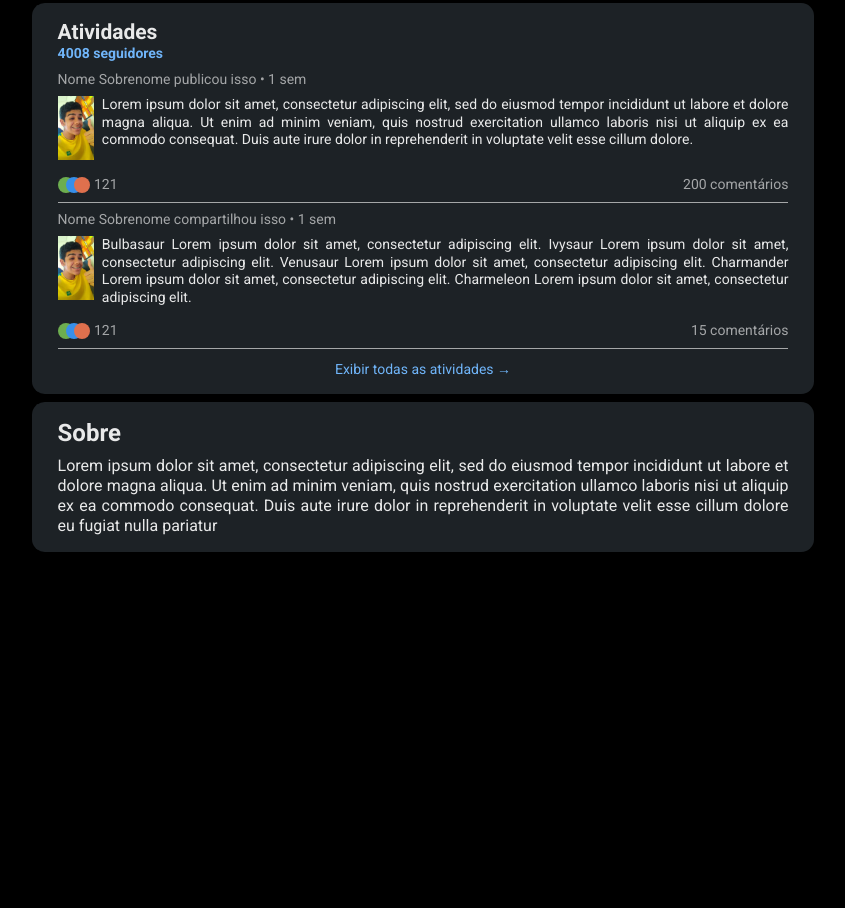
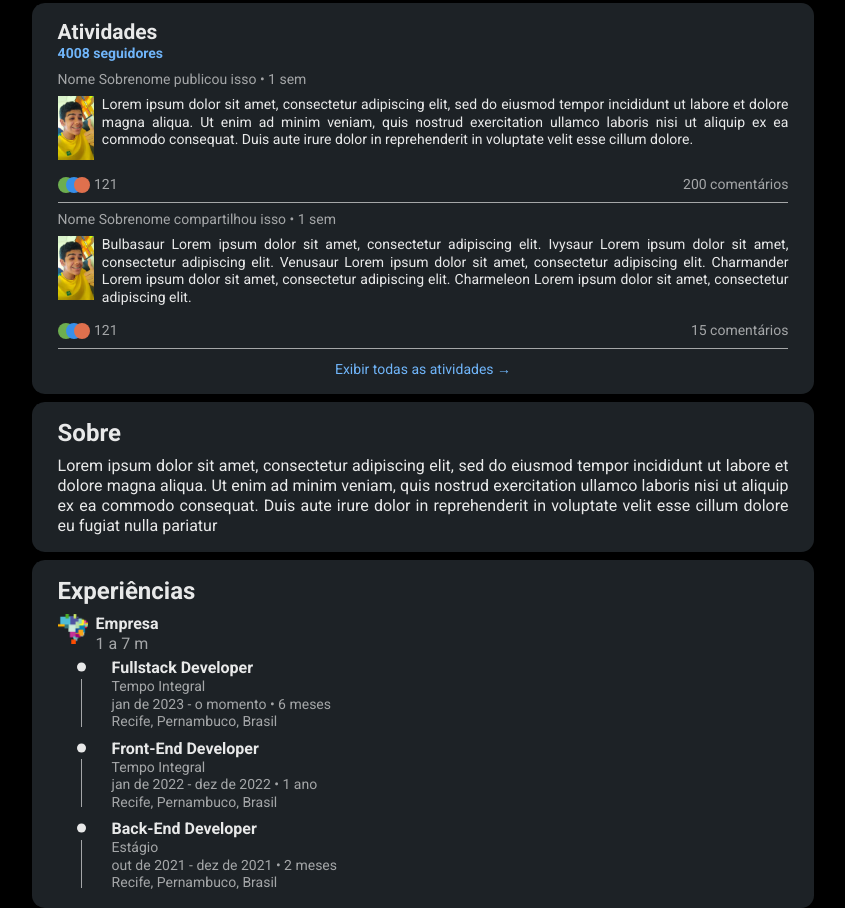
Before and after one commit to HenriqueChenWyden/Projeto7days-Linkedln, a plain HTML site: page index.html in a window 1280 px wide. Shown: the part 841-1749 px from the top of the page, without its empty margins (217-1062 px from the left). Before the commit the page ends 1393 px from the top, so only its background shows below. Drawn offline with nearby package versions, Linux system fonts and the light colour scheme.

Commit message:
experiencias section finished

```diff
--- /dev/null
+++ b/css/experiencias.css
@@ -0,0 +1,82 @@
+section.card.experiencias{
+    padding: 1rem 1.6rem;
+    font-size: 1rem;
+}
+
+.experiencia-item{
+    display: flex;
+    flex-direction: column;
+}
+
+.organizacao{
+    display: flex;
+    margin-top: 8px;
+}
+
+.organizacao img{
+    width: 30px;
+    height: 30px;
+    margin-right: 8px;
+}
+
+.organizacao>div{
+    display: flex;
+    flex-direction: column;
+    justify-content: center;
+}
+
+.organizacao>div>p{
+    font-weight: 600;
+    font-size: 16px;
+}
+
+.organizacao>div>span{
+    color: var(--texto-secundario);
+}
+
+li.cargo{
+    position: relative;
+    left: 54px;
+    display: flex;
+    flex-direction: column;
+    margin-top: 4px;
+}
+
+li.cargo h3{
+    font-size: 16px;
+    font-weight: 600;
+}
+
+li.cargo span{
+    font-size: 14px;
+    color: var(--texto-secundario);
+}
+
+li.cargo .tipo-emprego{
+    color: var(--texto-secundario);
+}
+
+li.cargo::before, li.cargo::after{
+    content: "";
+    position: absolute;
+    transform: translate(-35px, 50%);
+}
+
+li.cargo::before{
+    background-color: var(--texto-principal);
+    width: 9px;
+    height: 9px;
+    border-radius: 50%;
+}
+
+li.cargo::after{
+    background-color: var(--texto-secundario);
+    left: 4px;
+    top: -5%;
+    width: 1px;
+    height: 48px;
+}
+
+li.cargo:not(:last-child){
+    margin-bottom: 8px;
+}
--- a/css/style.css
+++ b/css/style.css
@@ -4,6 +4,7 @@
 @import url('./destaques.css');
 @import url('./atividades.css');
 @import url('./sobre.css');
+@import url('./experiencias.css');
 
 main{
   display: flex;
--- a/index.html
+++ b/index.html
@@ -196,6 +196,51 @@
       <p>Lorem ipsum dolor sit amet, consectetur adipiscing elit, sed do eiusmod tempor incididunt ut labore et dolore magna aliqua. Ut enim ad minim veniam, quis nostrud exercitation ullamco laboris nisi ut aliquip ex ea commodo consequat. Duis aute irure dolor in reprehenderit in voluptate velit esse cillum dolore eu fugiat nulla pariatur</p>
     </section>
 
+    <section class="card experiencias">
+      <h2>Experiências</h2>
+
+      <div class="experiencia-lista">
+
+        <div class="experiencia-item">
+
+          <div class="organizacao">
+            <img
+            src="img/empresa.png"
+            alt="Imagem da organização"
+            >
+            <div>
+              <p>Empresa</p>
+              <span>1 a 7 m</span>
+            </div>
+          </div>
+
+          <ul class="cargos">
+            <li class="cargo">
+              <h3>Fullstack Developer</h3>
+              <span class="tipo-emprego">Tempo Integral</span>
+              <span class="duracao">jan de 2023 - o momento • 6 meses</span>
+              <span class="localizacao">Recife, Pernambuco, Brasil</span>
+            </li>
+
+            <li class="cargo">
+              <h3>Front-End Developer</h3>
+              <span class="tipo-emprego">Tempo Integral</span>
+              <span class="duracao">jan de 2022 - dez de 2022 • 1 ano</span>
+              <span class="localizacao">Recife, Pernambuco, Brasil</span>
+            </li>
+
+            <li class="cargo">
+              <h3>Back-End Developer</h3>
+              <span class="tipo-emprego">Estágio</span>
+              <span class="duracao">out de 2021 - dez de 2021 • 2 meses</span>
+              <span class="localizacao">Recife, Pernambuco, Brasil</span>
+            </li>
+          </ul>
+        </div>
+
+      </div>
+    </section>
+
   </main>
 
 </body>
```
Also changed, not shown: img/empresa.png (added).
